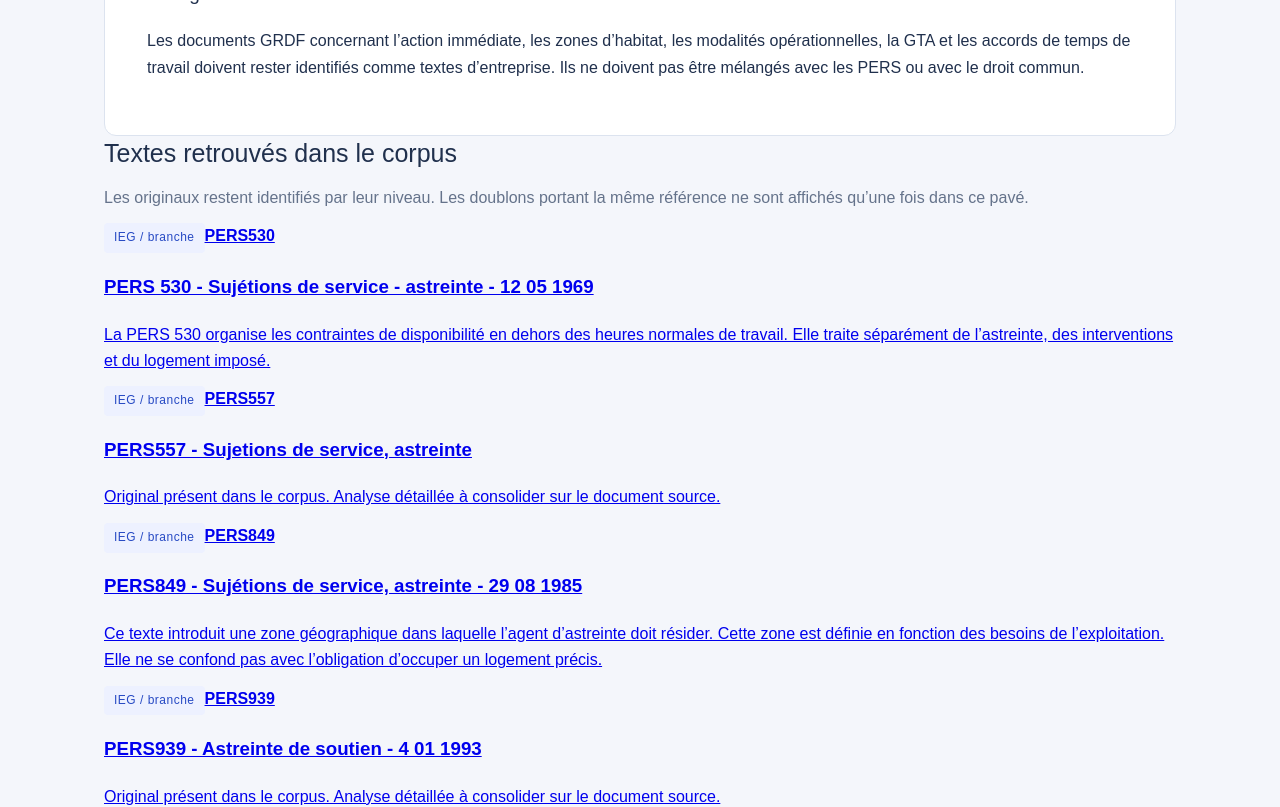
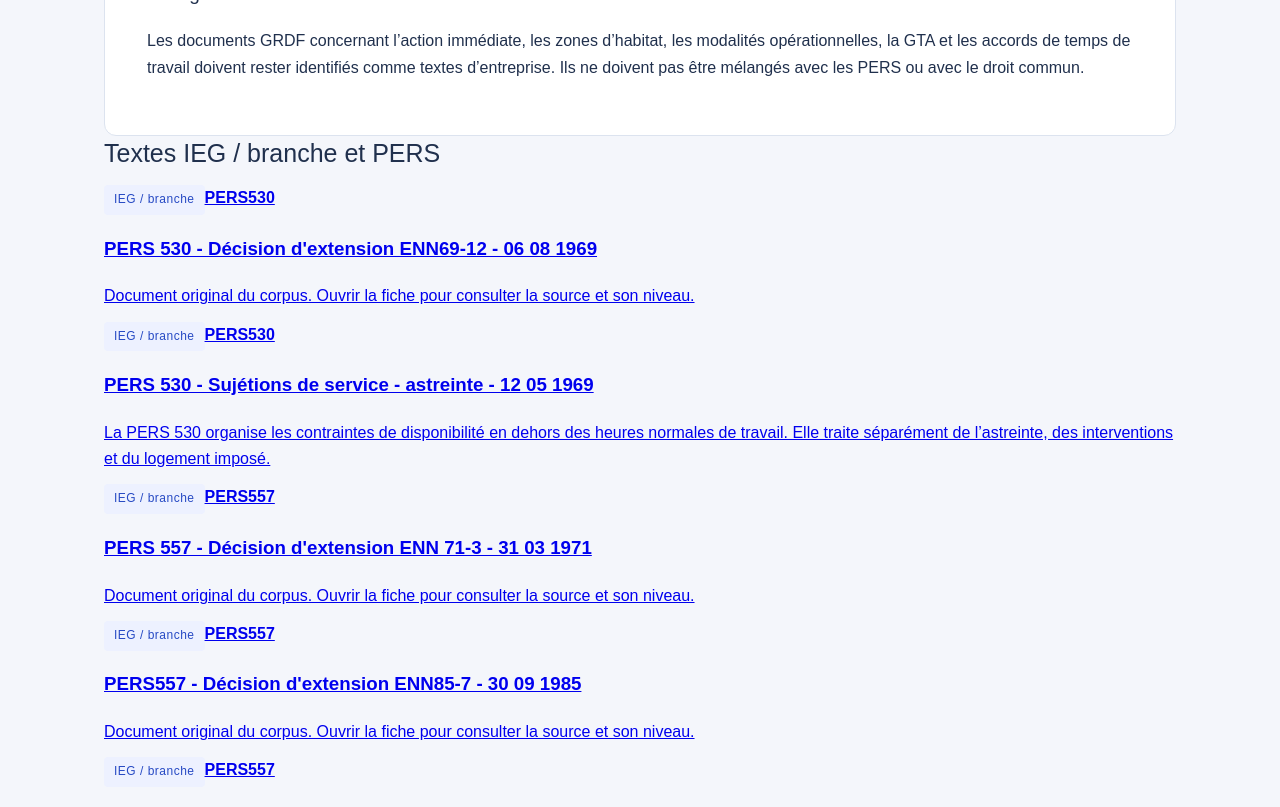
Before and after one commit to hajjitoufik4-eng/reflexe-textes-ieg-v21, a Next.js app: page /dossiers/astreinte in a window 1280 px wide. Shown: the part 1140-1947 px from the top of the page. Built offline with nearby package versions, Linux system fonts and the light colour scheme.

Commit message:
Corriger le classement des dossiers Astreinte et Temps de travail

```diff
--- a/src/app/dossiers/[slug]/page.jsx
+++ b/src/app/dossiers/[slug]/page.jsx
@@ -6,21 +6,40 @@
 import { scopeOf, scopeName } from '../../../lib/catalogue.mjs';
 
 const norm=(s='')=>s.normalize('NFD').replace(/[\u0300-\u036f]/g,'').toLowerCase().replace(/[^a-z0-9]+/g,' ');
-const text=d=>norm([d.ref,d.title,d.theme,d.folder,d.kind,d.explanation?.heading,d.explanation?.simple,...(d.explanation?.points||[])].filter(Boolean).join(' '));
+const text=d=>norm([d.ref,d.title,d.theme,d.folder,d.kind,d.origin,d.explanation?.heading,d.explanation?.simple,...(d.explanation?.points||[])].filter(Boolean).join(' '));
+const unique=docs=>docs.filter((d,i,a)=>a.findIndex(x=>norm(x.origin||x.title)===norm(d.origin||d.title))===i);
+
+const ASTREINTE_REFS=['PERS530','PERS557','PERS849','PERS939'];
+const TEMPS_REFS=['PERS77','PERS788'];
+
+function dossierDocs(slug){
+ if(slug==='astreinte') return unique(data.filter(d=>ASTREINTE_REFS.includes((d.ref||'').replace(/\s/g,''))||/astreinte|action immediate|zone.{0,8}habitat|\bzha\b|\bmres\b/i.test([d.title,d.origin,d.theme].join(' '))));
+ if(slug==='temps-de-travail') return unique(data.filter(d=>TEMPS_REFS.includes((d.ref||'').replace(/\s/g,''))||/temps de travail|duree du travail|repos quotidien|repos hebdomadaire|heures supplementaires|horaire|pause/i.test(text(d))));
+ return [];
+}
+
+const rank=d=>{
+ const ref=(d.ref||'').replace(/\s/g,'');
+ if(ASTREINTE_REFS.includes(ref)||TEMPS_REFS.includes(ref)) return 0;
+ if(scopeOf(d)==='grdf') return 1;
+ return 2;
+};
 
 export function generateStaticParams(){return Object.keys(dossiers).map(slug=>({slug}));}
 export async function generateMetadata({params}){const {slug}=await params;return {title:dossiers[slug]?.title||'Dossier'};}
 
 export default async function Dossier({params}){
  const {slug}=await params; const dossier=dossiers[slug]; if(!dossier) notFound();
+ const docs=dossierDocs(slug).sort((a,b)=>rank(a)-rank(b)||a.title.localeCompare(b.title,'fr'));
  const qs=dossier.queries.map(norm);
- const docs=data.filter(d=>qs.some(q=>text(d).includes(q))).filter((d,i,a)=>a.findIndex(x=>(x.ref&&x.ref===d.ref)||x.title===d.title)===i);
  const cases=jurisprudence.filter(j=>j.topics.some(t=>qs.some(q=>norm(t).includes(q)||q.includes(norm(t)))));
+ const ieg=docs.filter(d=>scopeOf(d)!=='grdf'); const grdf=docs.filter(d=>scopeOf(d)==='grdf');
+ const Group=({title,items})=>items.length?<section><h2 className="section-title">{title}</h2><div className="results">{items.map(d=><Link className="result" href={`/textes/${d.id}`} key={d.id}><div><span className={'stamp '+(scopeOf(d)==='grdf'?'grdf':'')}>{scopeName(scopeOf(d))}</span>{d.ref&&<strong>{d.ref}</strong>}</div><h3>{d.title}</h3><p>{d.explanation?.simple||'Document original du corpus. Ouvrir la fiche pour consulter la source et son niveau.'}</p></Link>)}</div></section>:null;
  return <>
   <Link className="back" href="/">← Accueil</Link><div className="eyebrow">Dossier juridique prioritaire</div><h1>{dossier.title}</h1><p className="lead">{dossier.subtitle}</p>
-  <div className="dossier-nav"><a href="#comprendre">Comprendre</a><a href="#textes">Textes applicables</a><a href="#jurisprudence">Jurisprudence</a></div>
+  <div className="dossier-nav"><a href="#comprendre">Comprendre</a><a href="#textes">Textes</a><a href="#jurisprudence">Jurisprudence</a></div>
   <section id="comprendre" className="reader dossier-reader"><h2>Comprendre le dossier</h2>{dossier.sections.map((s,i)=><article className="explain" key={i}><h3>{s.title}</h3><p>{s.text}</p></article>)}</section>
-  <section id="textes"><h2 className="section-title">Textes retrouvés dans le corpus</h2><p className="muted">Les originaux restent identifiés par leur niveau. Les doublons portant la même référence ne sont affichés qu’une fois dans ce pavé.</p><div className="results">{docs.map(d=><Link className="result" href={`/textes/${d.id}`} key={d.id}><div><span className={'stamp '+(scopeOf(d)==='grdf'?'grdf':'')}>{scopeName(scopeOf(d))}</span>{d.ref&&<strong>{d.ref}</strong>}</div><h3>{d.title}</h3><p>{d.explanation?.simple||'Original présent dans le corpus. Analyse détaillée à consolider sur le document source.'}</p></Link>)}</div></section>
+  <div id="textes"><Group title="Textes IEG / branche et PERS" items={ieg}/><Group title="Textes et règles d’entreprise GRDF" items={grdf}/></div>
   <section id="jurisprudence" className="reader"><h2>Jurisprudence vérifiée rattachée au dossier</h2>{cases.map(j=><article className="case" key={j.id}><h3>{j.court} — {j.date} · n° {j.number}</h3><p><strong>Question :</strong> {j.issue}</p><p><strong>Décision :</strong> {j.result}</p><p><strong>Portée pratique :</strong> {j.scope}</p><a className="source" href={j.url} target="_blank" rel="noopener noreferrer">Décision officielle ↗</a></article>)}</section>
  </>;
 }
```
